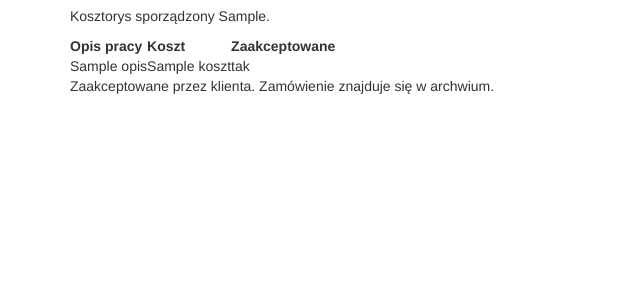
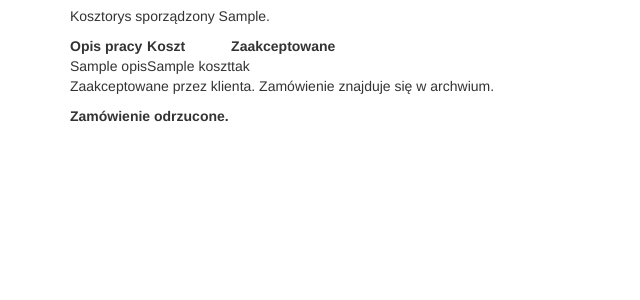
Before and after one commit to mluszczyk/bd-bruk, a Flask app: page /zamowienie/1/ in a window 1280 px wide. Shown: the part 326-626 px from the top of the page, without its empty margins (0-640 px from the left). Run offline with Flask 2, Linux system fonts and the light colour scheme; a database or web service that is not in the repository returns one stand-in record (values such as "Sample title"); some libraries are stand-ins or nearby versions.

Commit message:
Possibility to reject an order.

```diff
--- a/model.py
+++ b/model.py
@@ -42,7 +42,8 @@ def execute_insert(sql_string, data):
 # zamówienia, dla których należy znaleźć bądź zamówić kosztorys
 oczekujace_zamowienia = select_wrapper("""
     SELECT id, nazwa FROM zamowienie
-    WHERE kosztorys_id IS NULL AND NOT EXISTS (
+    WHERE kosztorys_id IS NULL AND odrzucone = false
+    AND NOT EXISTS (
         SELECT * FROM zlecenie_kosztorysu WHERE zamowienie_id = zamowienie.id
     )
 """)
@@ -57,7 +58,7 @@ zlecone_kosztorysy = select_wrapper("""
 # zamówienia, które czekają na zatwierdzenie kosztorysu przez klienta
 kosztorysy_do_zatwierdzenia = select_wrapper("""
     SELECT id, nazwa FROM zamowienie
-    WHERE kosztorys_id IS NOT NULL AND NOT EXISTS (
+    WHERE kosztorys_id IS NOT NULL AND odrzucone = false AND NOT EXISTS (
         SELECT * FROM zlecenie WHERE zamowienie_id = zamowienie.id
     )
 """)
@@ -67,7 +68,7 @@ kosztorysy_do_zatwierdzenia = select_wrapper("""
 zlecenia_do_zatwierdzenia = select_wrapper("""
     SELECT zamowienie.id AS id, nazwa FROM zamowienie
     INNER JOIN zlecenie ON (zamowienie.id = zamowienie_id)
-    WHERE zaakceptowane_przez_klienta = false
+    WHERE zaakceptowane_przez_klienta = false AND odrzucone = false
 """)
 
 users = select_wrapper("""
@@ -80,8 +81,8 @@ experts = select_wrapper("""
 
 archived_orders = select_wrapper("""
     SELECT zamowienie.id AS id, nazwa FROM zamowienie
-    INNER JOIN zlecenie ON (zamowienie.id = zamowienie_id)
-    WHERE zaakceptowane_przez_klienta = true
+    LEFT JOIN zlecenie ON (zamowienie.id = zamowienie_id)
+    WHERE zaakceptowane_przez_klienta = true OR odrzucone = true
     ORDER BY id
 """)
 
@@ -167,7 +168,8 @@ def get_order_details(order_id):
         klient.id AS klient_id, klient.nazwa AS nazwa_klienta, dane_do_faktury,
         email, telefon, kosztorys_id, czas_sporzadzenia as czas_sporzadzenia_kosztorysu,
         zlecenie.id as zlecenie_id,
-        zaakceptowane_przez_klienta
+        zaakceptowane_przez_klienta,
+        odrzucone
         FROM zamowienie LEFT JOIN klient ON (klient.id = klient_id)
         LEFT JOIN kosztorys ON (kosztorys.id = kosztorys_id)
         LEFT JOIN zlecenie ON (zamowienie.id = zlecenie.zamowienie_id)
@@ -263,3 +265,11 @@ def assign_estimate(order_id, model_order_id):
         SET kosztorys_id = (SELECT kosztorys_id FROM zamowienie WHERE id = %s)
         WHERE kosztorys_id IS NULL and id = %s
     """, (model_order_id, order_id))
+
+
+def reject_order(order_id):
+    execute_insert("""
+        UPDATE zamowienie
+        SET odrzucone = true
+        WHERE odrzucone = false AND id = %s
+    """, (order_id,))
--- a/templates/order.html
+++ b/templates/order.html
@@ -30,10 +30,16 @@
         </a></p>
     {% else %}
         <p>Kosztorys sporządzony {{ details.czas_sporzadzenia_kosztorysu }}.</p>
-        {% if details.zlecenie_id is none %}
-            <p><a href="{{ url_for('accept_jobs', order_id=details.id) }}" class="btn btn-default">
+        {% if details.zlecenie_id is none and not details.odrzucone %}
+            <p>
+                <a href="{{ url_for('accept_jobs', order_id=details.id) }}" class="btn btn-default">
                 Wprowadź akceptację prac przez klienta
-            </a></p>
+                </a>
+                <a href="{{ url_for('reject_order', order_id=details.id) }}" class="btn btn-danger">
+                    Zarejestruj odrzucenie
+                </a>
+
+            </p>
         {% endif %}
         <table>
             <thead>
@@ -62,14 +68,22 @@
         {% if details.zlecenie_id is not none %}
             {% if details.zaakceptowane_przez_klienta %}
                 <p>Zaakceptowane przez klienta. Zamówienie znajduje się w archwium.</p>
-            {% else %}
-                <p><a href="{{ url_for('accept_contract', order_id=details.id) }}" class="btn btn-default">
-                    Wprowadź akceptację klienta i przenieś do archwium
-                </a></p>
+            {% elif not details.odrzucone %}
+            <p><a href="{{ url_for('accept_contract', order_id=details.id) }}" class="btn btn-default">
+                Wprowadź akceptację klienta i przenieś do archwium
+            </a>
+                <a href="{{ url_for('reject_order', order_id=details.id) }}" class="btn btn-danger">
+                    Zarejestruj odrzucenie
+                </a>
+            </p>
             {% endif %}
         {% endif %}
     {% endif %}
 {% endif %}
 
+{% if details.odrzucone %}
+<p><strong>Zamówienie odrzucone.</strong></p>
+{% endif %}
+
 
 {% endblock %}
--- a/views.py
+++ b/views.py
@@ -82,10 +82,16 @@ def accept_jobs(order_id):
     jobs_form = forms.job_acceptance_form_factory(jobs)(request.form)
     if request.method == 'POST' and jobs_form.validate():
         data = jobs_form.get_safe_data()
-        try:
-            model.save_job_acceptance(order_id, data)
-        except model.DatabaseError as e:
-            raise werkzeug.exceptions.Forbidden from e
+        if not any(d['accepted'] for d in data):
+            try:
+                model.reject_order(order_id)
+            except model.DatabaseError as e:
+                raise werkzeug.exceptions.Forbidden from e
+        else:
+            try:
+                model.save_job_acceptance(order_id, data)
+            except model.DatabaseError as e:
+                raise werkzeug.exceptions.Forbidden from e
         return redirect(url_for('order', order_id=order_id))
     return render_template("jobs_form.html", jobs_form=jobs_form, order_id=order_id,
                            jobs=jobs)
@@ -161,6 +167,12 @@ def assign_estimate(order_id):
     return render_template('assign_estimate.html', order_id=order_id, form=form)
 
 
+@app.route('/odrzuc/<int:order_id>')
+def reject_order(order_id):
+    model.reject_order(order_id)
+    return redirect(url_for("home"))
+
+
 if __name__ == "__main__":
     app.debug = True
     app.run()
```
